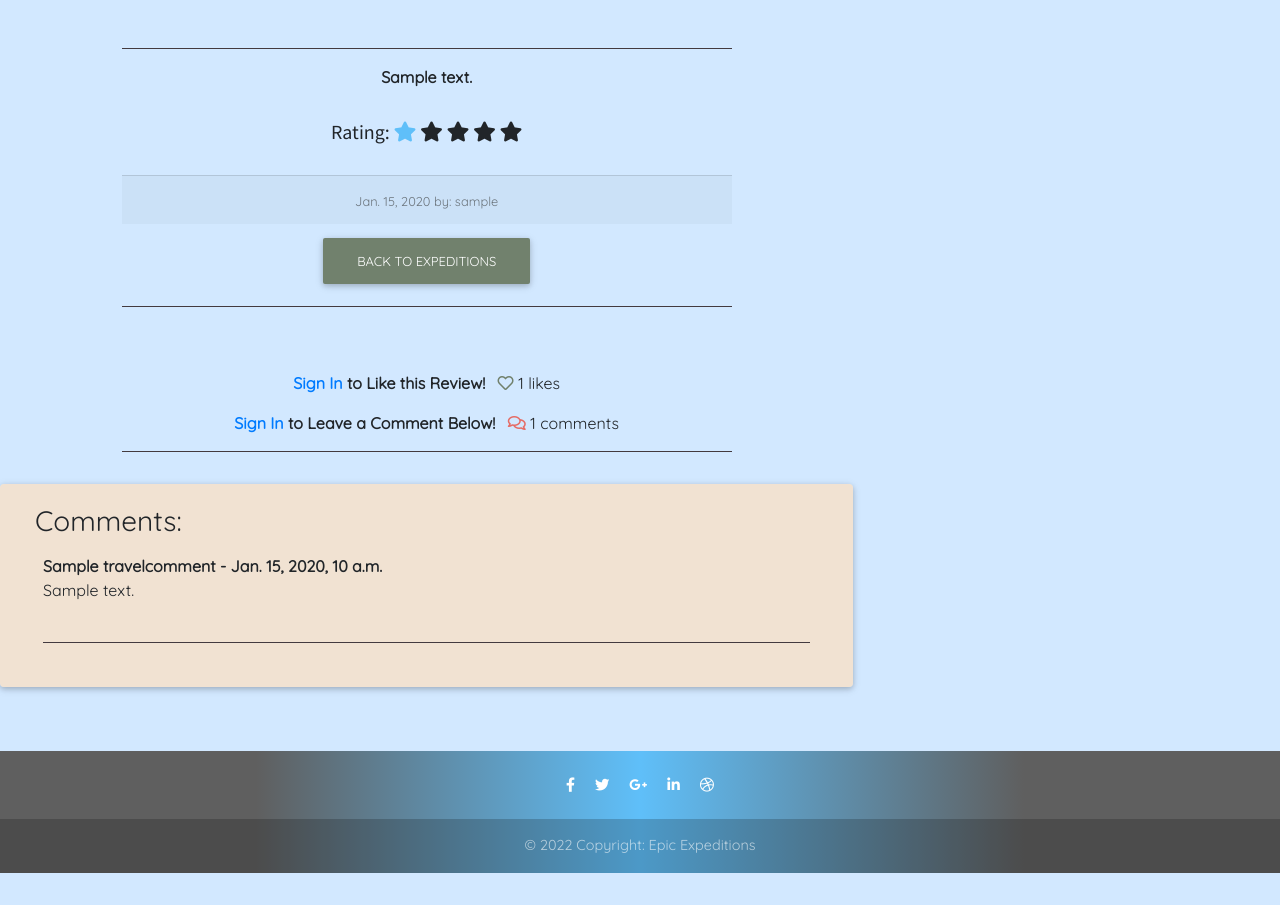
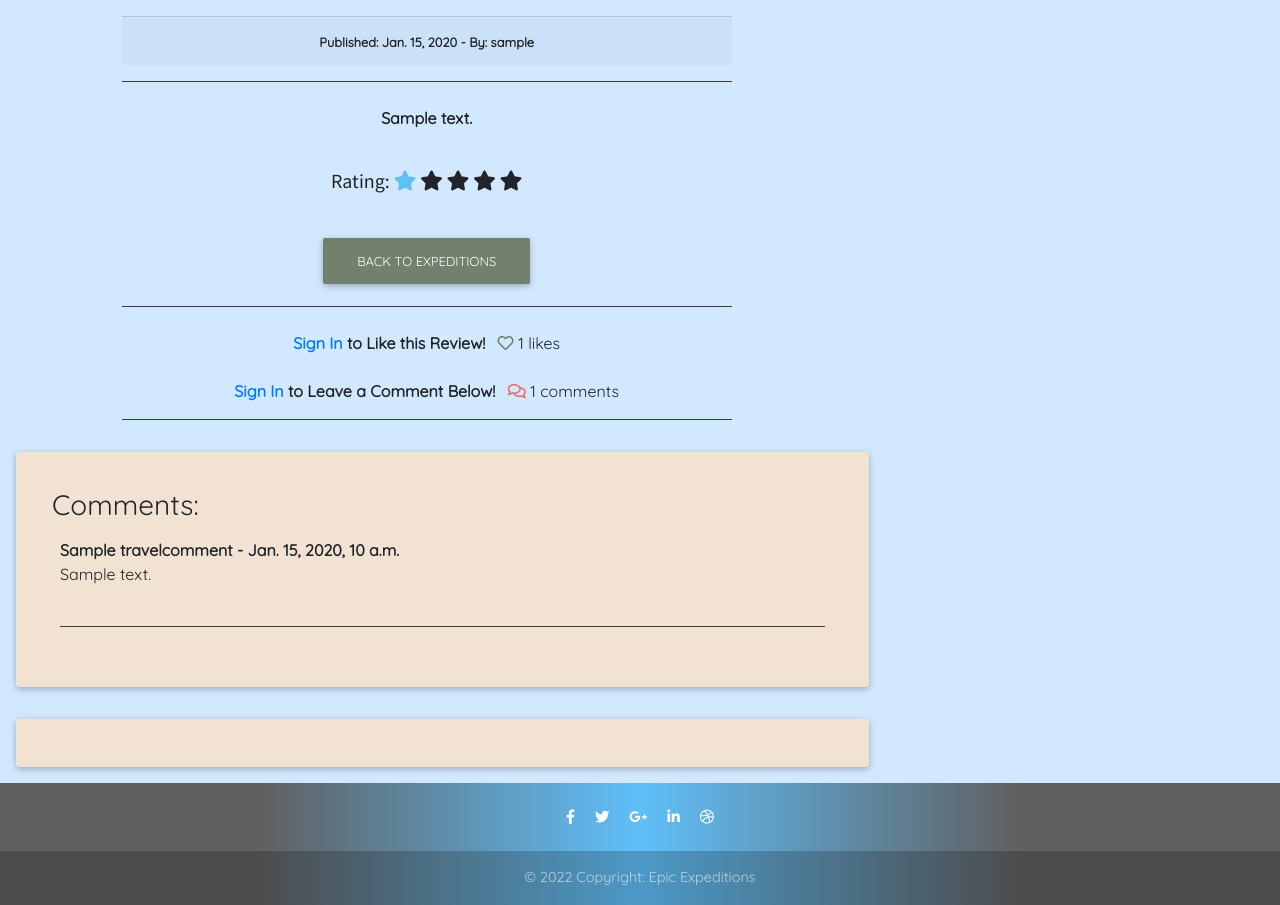
Before and after one commit to legenduzair/epic-expeditions, a Django app: page /review_detail/1/ in a window 1280 px wide. Shown: the part 595-1500 px from the top of the page. Before the commit the page ends 1468 px from the top, so only its background shows below. Run offline with Django 3.2, Linux system fonts and the light colour scheme; tables that the repository leaves empty hold one stand-in row (values such as "Sample post"); some libraries are stand-ins or nearby versions.

Commit message:
Edit CSS properties of elements to space them out better on review_list and review_detail pages

```diff
--- a/review/templates/review_detail.html
+++ b/review/templates/review_detail.html
@@ -9,11 +9,14 @@
         <div class="row">
             <div class="col-12 col-md-6 col-lg-6 offset-lg-1">
                 <h3 class="card-title my-5 text-center">{{ expedition.title }}</h3>
-                <div class="my-5">
+                <div class="my-3">
                     <img src="{{ expedition.travel_image.url }}" alt="" class="card-img-top image-detail rounded-2">
                 </div>
+                <div class="card-footer text-center">
+                    <small class="font-weight-bold">Published: {{ expedition.published }} - By: {{ expedition.author }}</small>
+                </div>
                 <hr>
-                <div class="text-center font-weight-bold">
+                <div class="text-center font-weight-bold p-2">
                     {{ expedition.excerpt }}
                 </div>
                 <div class="card-body text-center">
@@ -25,16 +28,13 @@
                     <span class="fa fa-star {% if expedition.ratings > 4 %} checked {% endif %}"></span>
                     </p>
                 </div>
-                <div class="card-footer text-center">
-                    <small class="text-muted">{{ expedition.published }} by: {{ expedition.author }}</small>
-                </div>
                 <div class="text-center m-2">
                     <a href="{% url 'review_list' %}">
                         <button type="button" class="btn btn-submit">Back to Expeditions</button>
                     </a>
                 </div>
                 <hr>
-                <div class="text-center pt-5">
+                <div class="text-center p-2">
                     {% if user.is_authenticated %}
                     <form action="{% url 'review_like' expedition.id %}" method="POST">
                         {% csrf_token %}
@@ -87,7 +87,7 @@
             </div>
         </div>
         <div class="row">
-            <div class="col-md-8 card mb-4 mt-3">
+            <div class="col-md-8 card m-3 p-3">
                 <div class="card-body">
                     <h3>Comments:</h3>
                     {% if not expedition.comments.all %}
@@ -108,7 +108,7 @@
                     {% endif %}
                 </div>
             </div>
-            <div class="col-md-8 card mb-4 mt-3">
+            <div class="col-md-8 card m-3 p-4">
                 <div>
                     {% if user.is_authenticated %}
                     <h3>Leave a comment</h3>
--- a/review/templates/review_list.html
+++ b/review/templates/review_list.html
@@ -21,7 +21,7 @@
                                     <h3 class="card-title">{{ expedition.title }}</h3>
                                     <img src="{{ expedition.travel_image.url }}" alt="" class="card-img-top-2 rounded-2 image-list">
                                     <div class="card-body">
-                                        <p class="card-text text-truncate"> {{ expedition.excerpt }}</p>
+                                        <p class="card-text font-weight-bold text-truncate"> {{ expedition.excerpt }}</p>
                                     </div>
                                     <div class="card-body">
                                         <p class="card-text"> Rating:
@@ -39,8 +39,8 @@
                                         <i class="fas fa-comments comments"></i>
                                         <strong>{{ expedition.comments.count }} comments</strong>
                                     </div>
-                                    <div class="card-footer border-0">
-                                        <small class="text-muted">{{ expedition.published }} by: {{ expedition.author }}</small>
+                                    <div class="card-footer mt-3 border-0">
+                                        <small class="font-weight-bold">Published on: {{ expedition.published }} - By: {{ expedition.author }}</small>
                                     </div>
                                 </div>
                             </a>
```
